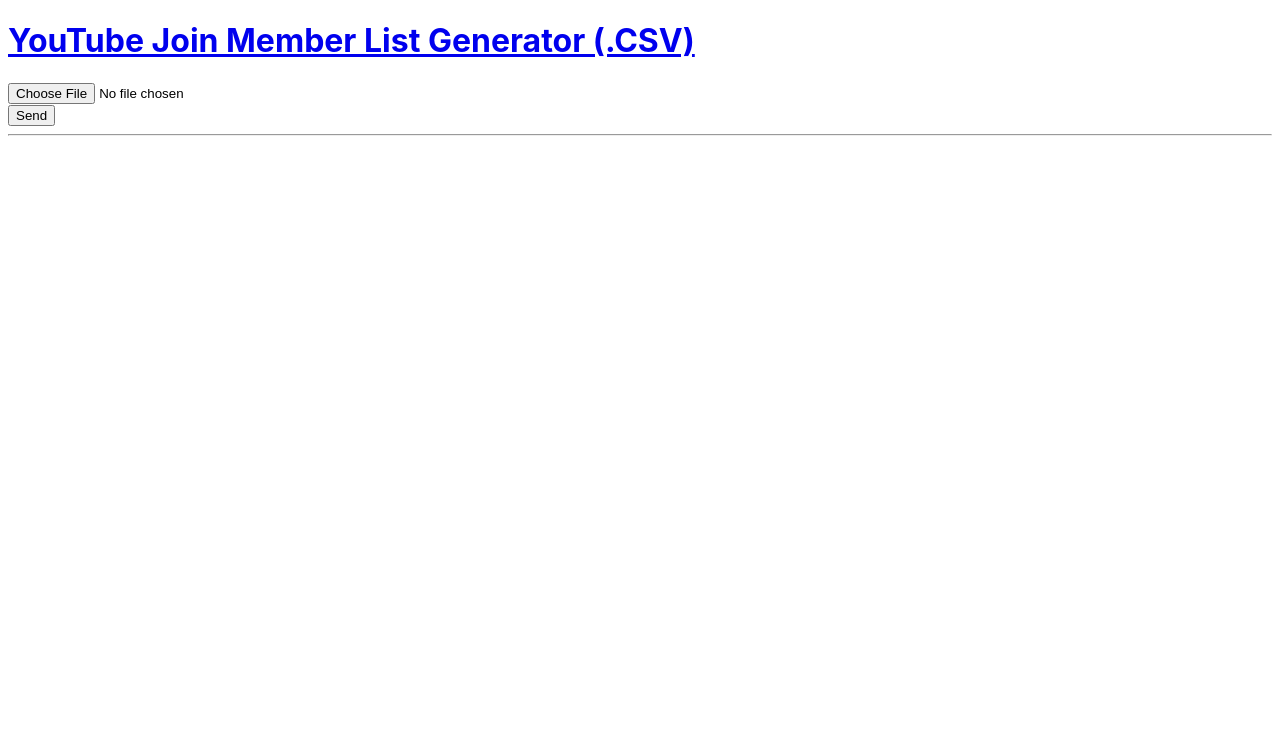
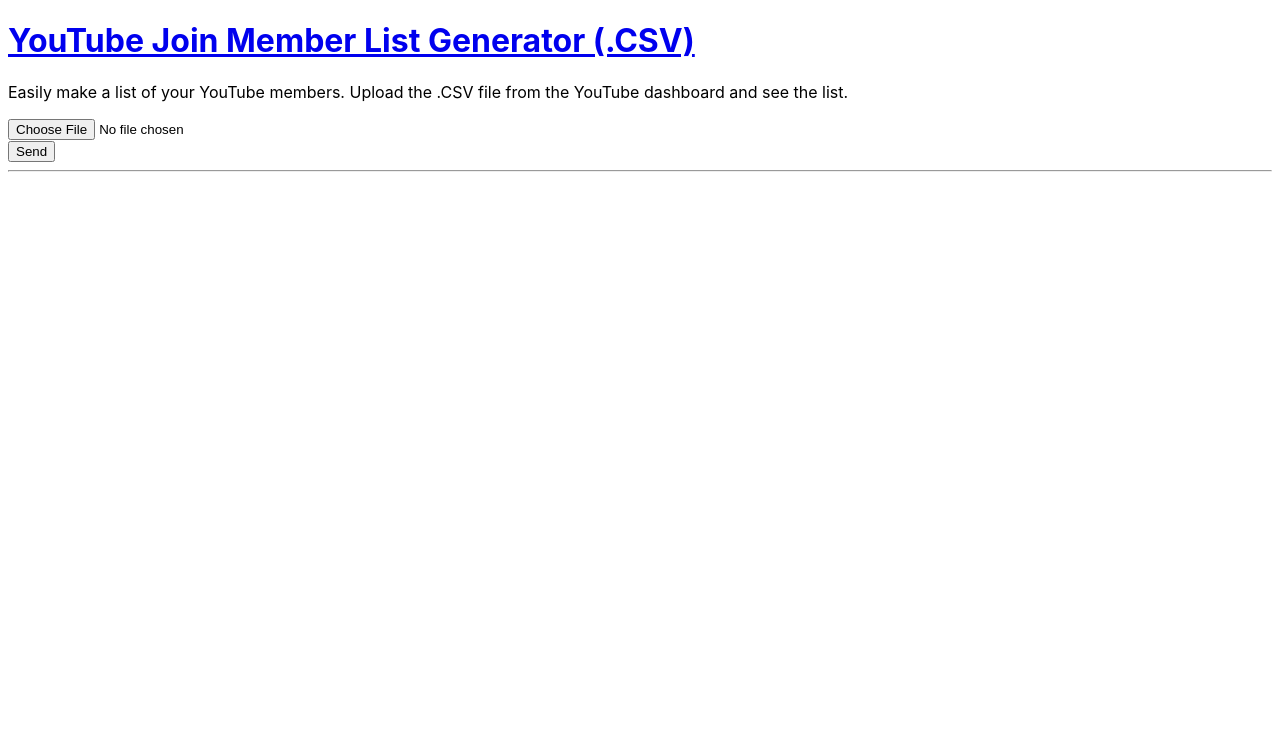
Before and after one commit to ugurkilci/YouTube-Member-List, a plain HTML site: page index.html in a window 1280 px wide. Shown: the top 748 px of the page. Drawn offline with Linux system fonts and the light colour scheme.

Commit message:
Update index.html

```diff
--- a/index.html
+++ b/index.html
@@ -35,6 +35,7 @@
 </head>
 <body>
     <a href="/"><h1>YouTube Join Member List Generator (.CSV)</h1></a>
+    <p>Easily make a list of your YouTube members. Upload the .CSV file from the YouTube dashboard and see the list.</p>
     <input type="file" id="csvFile"><br>
     <button onclick="handleFile()">Send</button>
 
```
